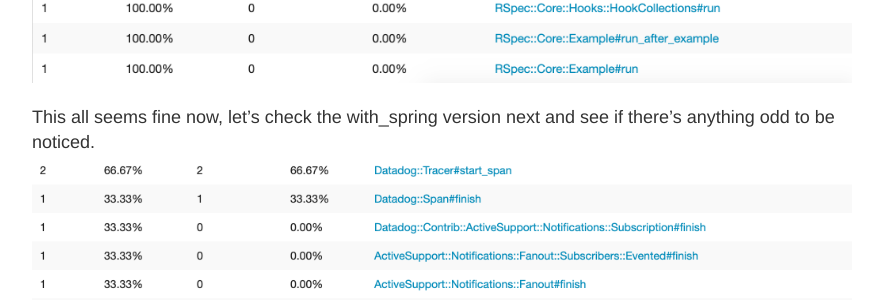
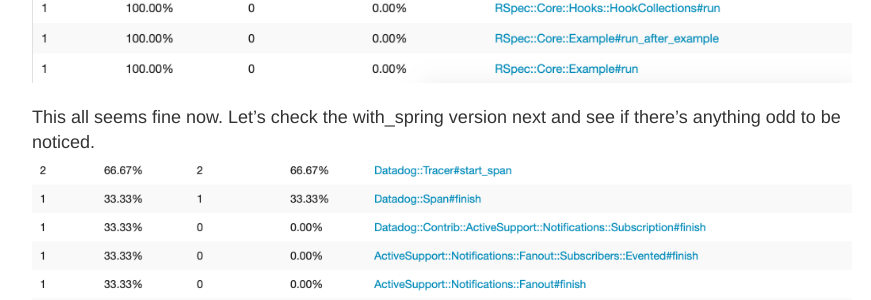
Before and after one commit to persado/persado.github.io, a Jekyll site: the page built from _posts/2020-01-22-speed-up-rspec-boot-time.md, in a window 1280 px wide and 900 px high, scrolled down 4693 px. Shown: the part 153-453 px from the top of the window, without its empty margins (198-1069 px from the left). Built offline with Jekyll 4.4.1, drawn with Linux system fonts in a browser that asks for light colours.

```diff
--- a/_posts/2020-01-22-speed-up-rspec-boot-time.md
+++ b/_posts/2020-01-22-speed-up-rspec-boot-time.md
@@ -120,7 +120,7 @@ These files will get generated whenever you run RSpec, so you'll want to try out
 Let's look at the no_spring version first, just so we have a general idea of the benchline for all of this.
 ![alt text]({{ site.url }}/assets/images/2020-01-22-speed-up-rspec-boot-time/no_spring_profile.png "The stacktrace before adding Spring.")
 
-This all seems fine now, let's check the with_spring version next and see if there's anything odd to be noticed.
+This all seems fine now. Let's check the with_spring version next and see if there's anything odd to be noticed.
 ![alt text]({{ site.url }}/assets/images/2020-01-22-speed-up-rspec-boot-time/with_spring_profile.png "The stack trace after adding Spring.")
 
 Yep, right there at the very top, there's the issue. Spring packaged everything in, including Datadog.
```
